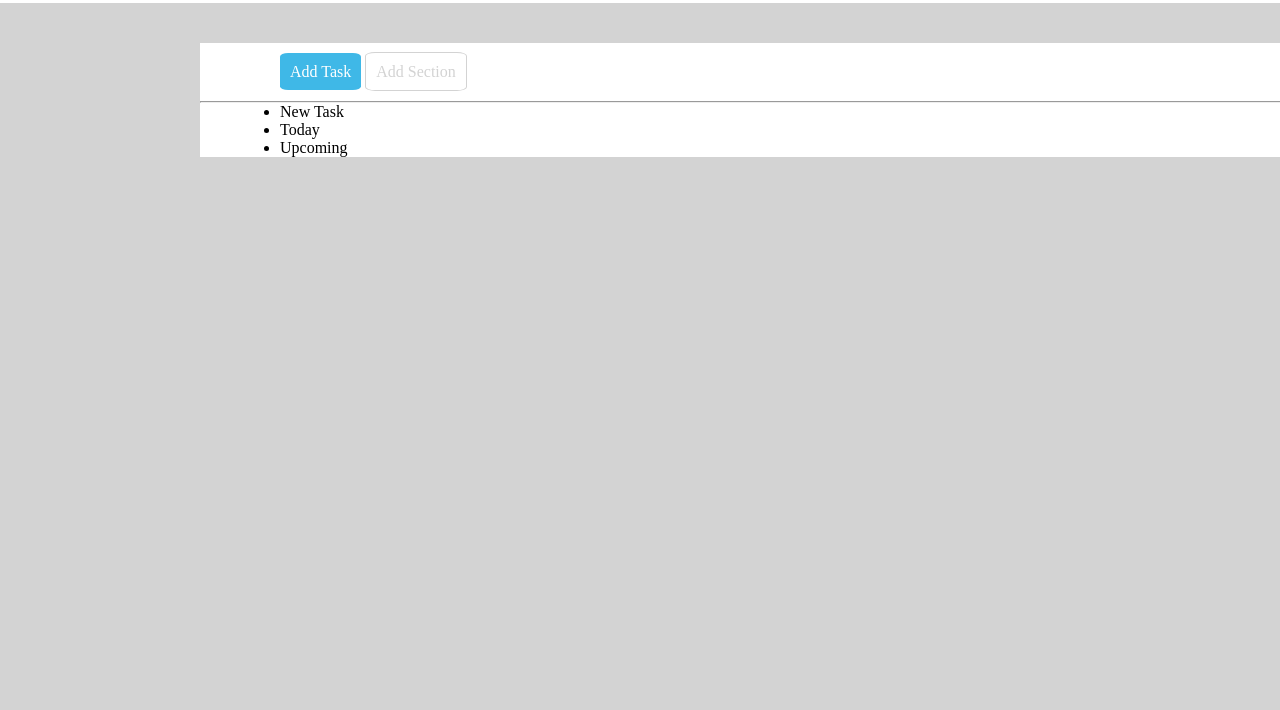
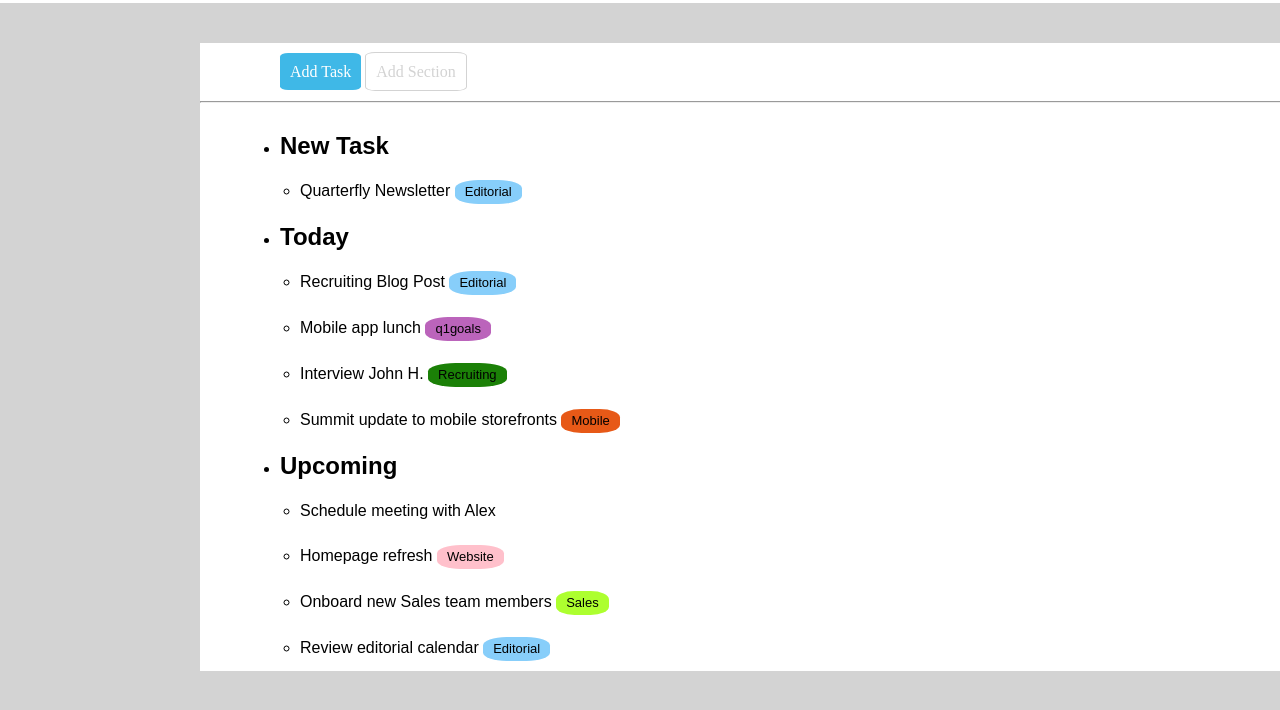
Before and after one commit to AntonioFilippa/html-css-toboolist, a plain HTML site: page index.html in a window 1280 px wide. Shown: the part 60-770 px from the top of the page. Drawn offline with Linux system fonts and the light colour scheme; a web font is replaced by a local one.

Commit message:
[UPD]Lista+css della lista

```diff
--- a/css/style.css
+++ b/css/style.css
@@ -65,3 +65,84 @@ body{
     margin-top: 20px;
 
 }
+.lista{
+    font-family:"Palanquin",sans-serif;
+    margin-top: 20px;
+}
+
+.sottoliste{
+
+    margin-left: 20px;
+}
+.lista{
+
+    line-height: 45px;
+    margin-bottom: 50px;
+
+
+}
+.blu{
+
+font-size: small;
+background-color: lightskyblue;
+border-radius: 35%;
+
+padding-left: 10px;
+padding-right: 10px;
+padding-top: 4px;
+padding-bottom: 5px;
+}
+.viola{
+    font-size: small;
+background-color: rgb(187, 100, 187);
+border-radius: 35%;
+
+padding-left: 10px;
+padding-right: 10px;
+padding-top: 4px;
+padding-bottom: 5px;
+
+}
+.green{
+
+    font-size: small;
+background-color: rgb(27, 128, 7);
+border-radius: 35%;
+
+padding-left: 10px;
+padding-right: 10px;
+padding-top: 4px;
+padding-bottom: 5px;
+}
+.orange{
+
+    font-size: small;
+background-color: rgb(231, 89, 23);
+border-radius: 35%;
+
+padding-left: 10px;
+padding-right: 10px;
+padding-top: 4px;
+padding-bottom: 5px;
+}
+.pink{
+    font-size: small;
+background-color: pink;
+border-radius: 35%;
+
+padding-left: 10px;
+padding-right: 10px;
+padding-top: 4px;
+padding-bottom: 5px;
+}
+.lighgreen{
+
+    font-size: small;
+background-color: greenyellow;
+border-radius: 35%;
+
+padding-left: 10px;
+padding-right: 10px;
+padding-top: 4px;
+padding-bottom: 5px;
+}
--- a/index.html
+++ b/index.html
@@ -41,22 +41,43 @@
 
                 <div class="lista">
 
-                    <ul class="new-task">
+                    <ul>
 
 
 
-                        <li class="li1">New Task
-                            <ul>
+                        <li class="li1"> <h2>New Task</h2>
+
+                            <ul class="sottoliste">
+
+                                <li>Quarterfly Newsletter <span class="blu">Editorial</span></li>
 
                             </ul>
 
                         </li>
-                    <li>
-                        Today
-                    </li>
-                    <li>
-                        Upcoming
-                    </li>
+
+                        <li class="li1"> <h2>Today</h2>
+
+                        <ul class="sottoliste">
+
+                            <li>Recruiting Blog Post <span class="blu">Editorial</span></li>
+                            <li>Mobile app lunch <span class="viola">q1goals</span></li>
+                            <li>Interview John H. <span class="green">Recruiting</span></li>
+                            <li>Summit update to mobile storefronts <span class="orange">Mobile</span></li>
+
+                        </ul>
+                        </li>
+                        <li class="li1"><h2>Upcoming</h2>
+                            <ul class="sottoliste">
+                                <li>Schedule meeting with Alex</li>
+                                <li>Homepage refresh <span class="pink">Website</span></li>
+                                <li>Onboard new Sales team members <span class="lighgreen">Sales</span></li>
+                                <li>Review editorial calendar <span class="blu">Editorial</span></li>
+                            </ul>
+
+
+
+
+                        </li>
 
                     </ul>
 
```
